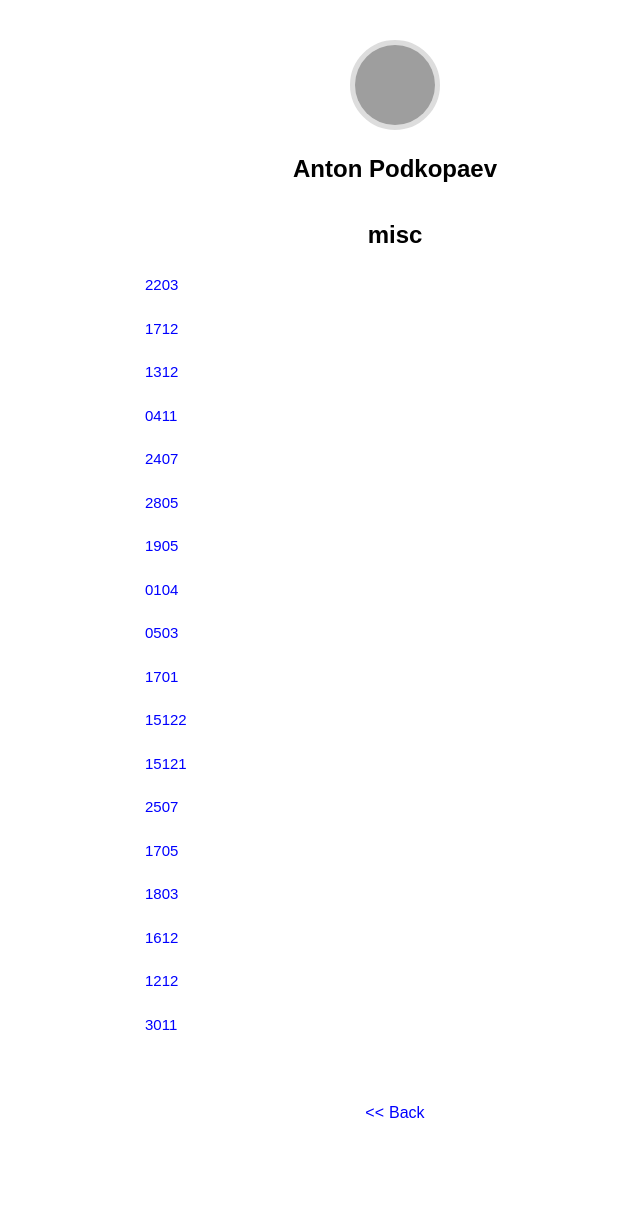
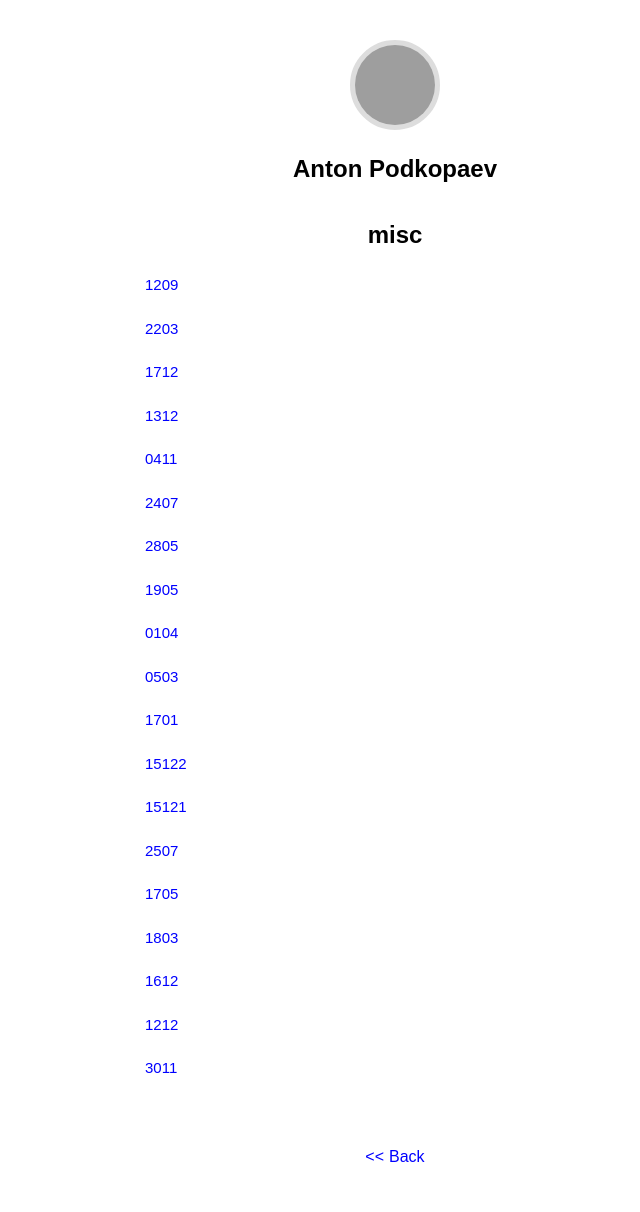
Before and after one commit to anlun/anlun.github.io, a Jekyll site: the page built from misc.md, in a window 1280 px wide. Shown: the whole page, without its empty margins (245-885 px from the left). Built offline with Jekyll 4.4.1, drawn with Linux system fonts in a browser that asks for light colours; some web fonts are replaced; before the commit the page ends 1168 px from its top, so only the background shows below that; grey boxes are pictures that could not be loaded.

Commit message:
JUB talk slides

```diff
--- a/misc.md
+++ b/misc.md
@@ -2,6 +2,8 @@
 layout: page
 title: misc
 ---
+[1209](https://github.com/anlun/publicFiles/raw/master/slides/2022-09-12-jub.pdf)
+
 [2203](https://github.com/anlun/publicFiles/raw/master/slides/2022-03-22-jbr.pdf)
 
 [1712](https://github.com/anlun/publicFiles/raw/master/slides/2021-miniconf.pdf)
```
